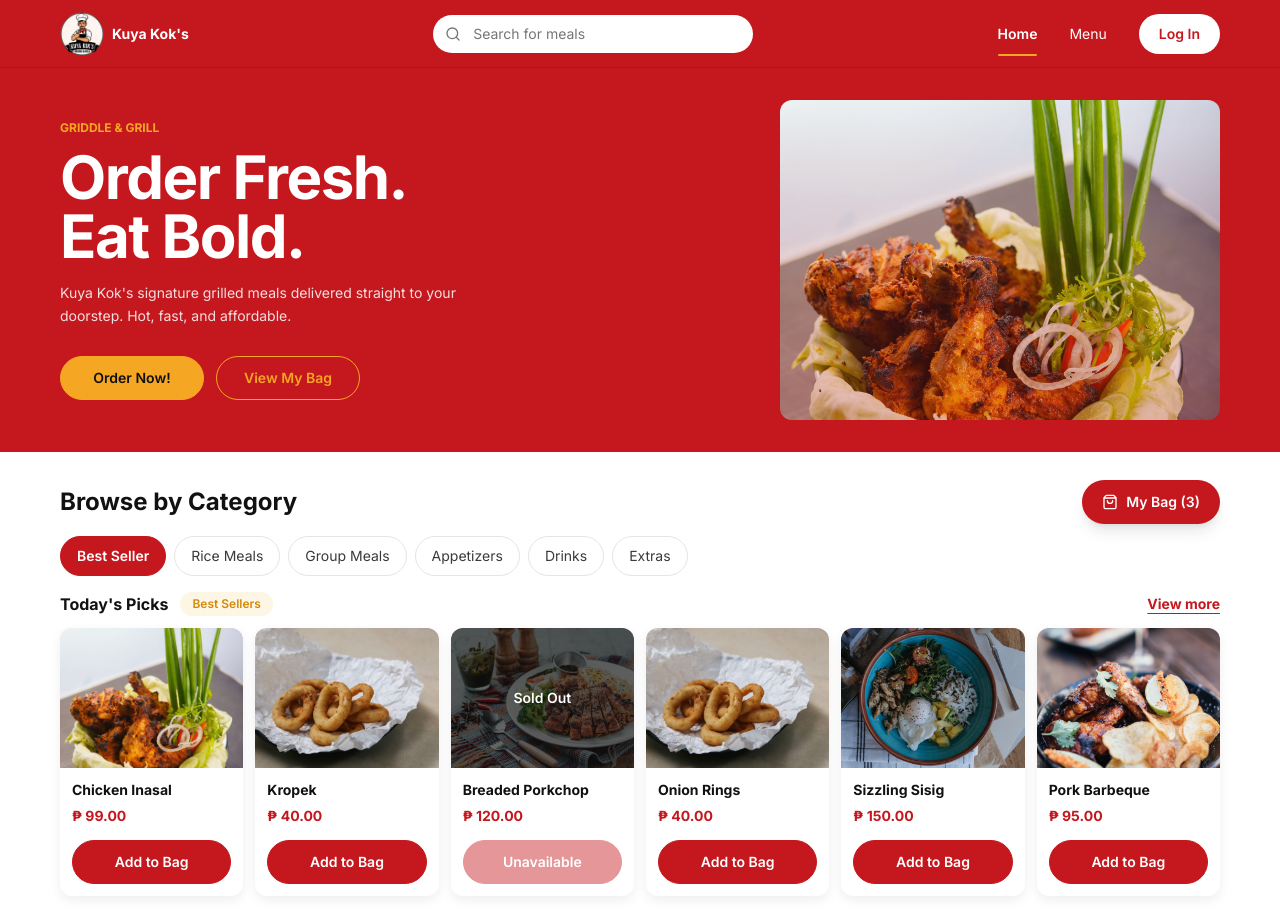
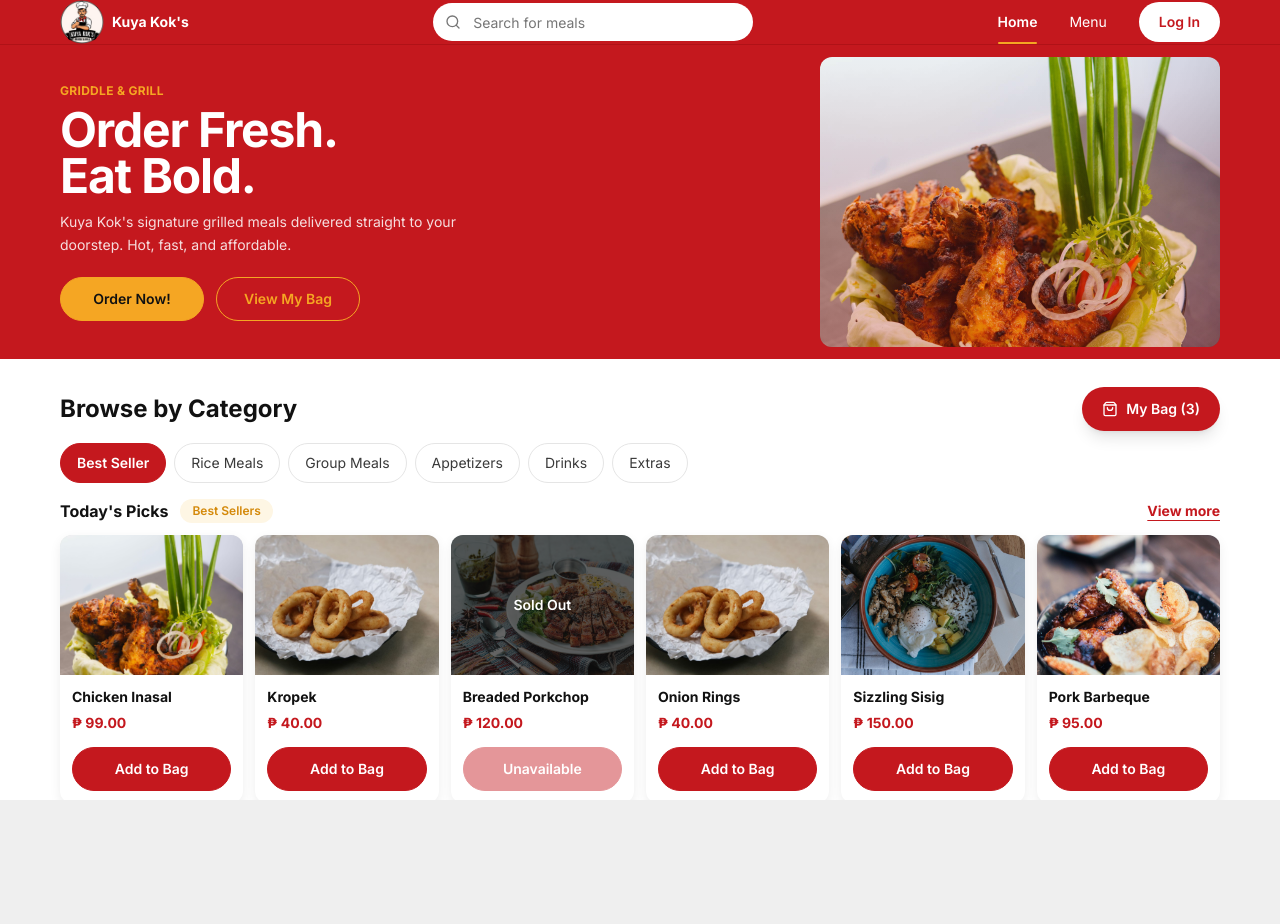
Before and after one commit to xKurty06/kokconnect, a Next.js app: page / in a window 1280 px wide. After the commit the page ends 800 px from the top, so only its background shows below. Built offline with nearby package versions, Linux system fonts and the light colour scheme.

Commit message:
Fix home page to fit desktop viewport

```diff
--- a/src/app/page.tsx
+++ b/src/app/page.tsx
@@ -5,26 +5,48 @@
 
 export default function HomePage() {
   return (
-    <main className="min-h-dvh bg-white">
+    <main className="flex h-dvh min-h-[720px] overflow-hidden bg-white">
+      <div className="flex min-h-0 w-full flex-col">
         <SiteHeader active="home" variant="red" showSearch />
-      <section className="bg-brand px-[60px] py-8 text-white">
-        <div className="grid min-h-[316px] w-full grid-cols-[1fr_440px] items-center gap-10">
+
+        <section className="shrink-0 bg-brand px-[60px] py-5 text-white">
+          <div className="grid h-[274px] w-full grid-cols-[1fr_400px] items-center gap-10">
             <div>
-            <p className="text-xs font-bold text-gold-warm">GRIDDLE &amp; GRILL</p>
-            <h1 className="mt-3 max-w-xl text-6xl font-bold leading-[0.98] tracking-tight">Order Fresh.<br />Eat Bold.</h1>
-            <p className="mt-4 max-w-md text-sm leading-relaxed text-white/85">Kuya Kok&apos;s signature grilled meals delivered straight to your doorstep. Hot, fast, and affordable.</p>
-            <div className="mt-7 flex flex-wrap gap-3">
-              <ButtonLink href="/menu" variant="gold" className="min-w-36">Order Now!</ButtonLink>
-              <ButtonLink href="/cart" variant="outline" className="min-w-36 border-gold-warm text-gold-warm hover:bg-brand-deep">View My Bag</ButtonLink>
+              <p className="text-xs font-bold tracking-wide text-gold-warm">GRIDDLE &amp; GRILL</p>
+              <h1 className="mt-2 max-w-xl text-5xl font-bold leading-[0.96] tracking-tight">
+                Order Fresh.
+                <br />
+                Eat Bold.
+              </h1>
+              <p className="mt-3 max-w-md text-sm leading-relaxed text-white/85">
+                Kuya Kok&apos;s signature grilled meals delivered straight to your doorstep. Hot, fast, and affordable.
+              </p>
+              <div className="mt-5 flex flex-wrap gap-3">
+                <ButtonLink href="/menu" variant="gold" className="min-w-36">
+                  Order Now!
+                </ButtonLink>
+                <ButtonLink href="/cart" variant="outline" className="min-w-36 border-gold-warm text-gold-warm hover:bg-brand-deep">
+                  View My Bag
+                </ButtonLink>
               </div>
             </div>
+
             <div className="relative aspect-[11/8] overflow-hidden rounded-xl bg-brand-deep shadow-inner">
-            <Image src="/assets/grilled-chicken.jpg" alt="Freshly grilled chicken served with herbs and vegetables" fill sizes="440px" className="object-cover" priority />
+              <Image
+                src="/assets/grilled-chicken.jpg"
+                alt="Freshly grilled chicken served with herbs and vegetables"
+                fill
+                sizes="400px"
+                className="object-cover"
+                priority
+              />
               <div className="absolute inset-0 bg-gradient-to-t from-brand-deep/25 to-transparent" />
             </div>
           </div>
         </section>
+
         <CatalogClient />
+      </div>
     </main>
   );
 }
```
Lines whose indentation alone changed are shown as unchanged.
